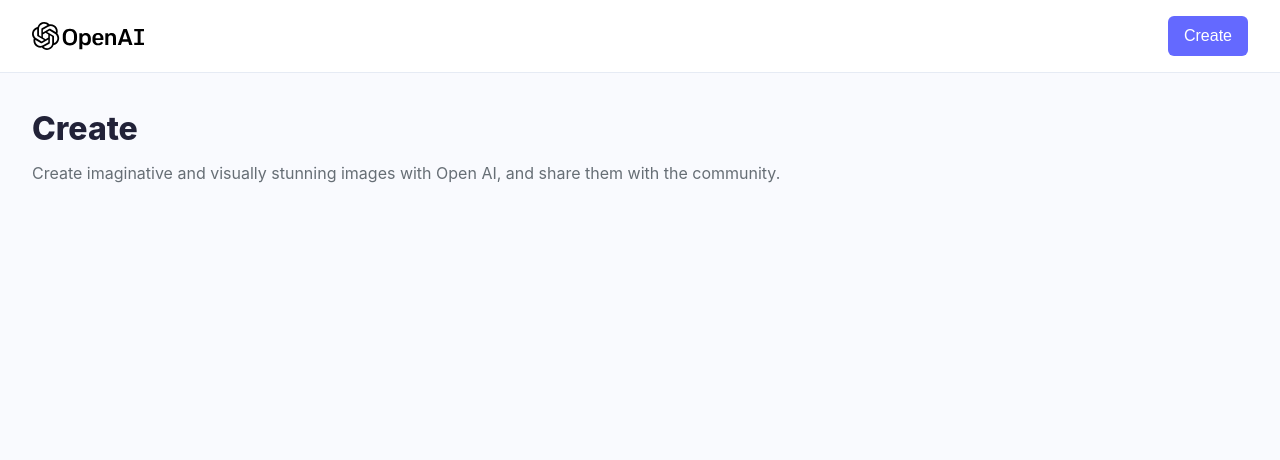
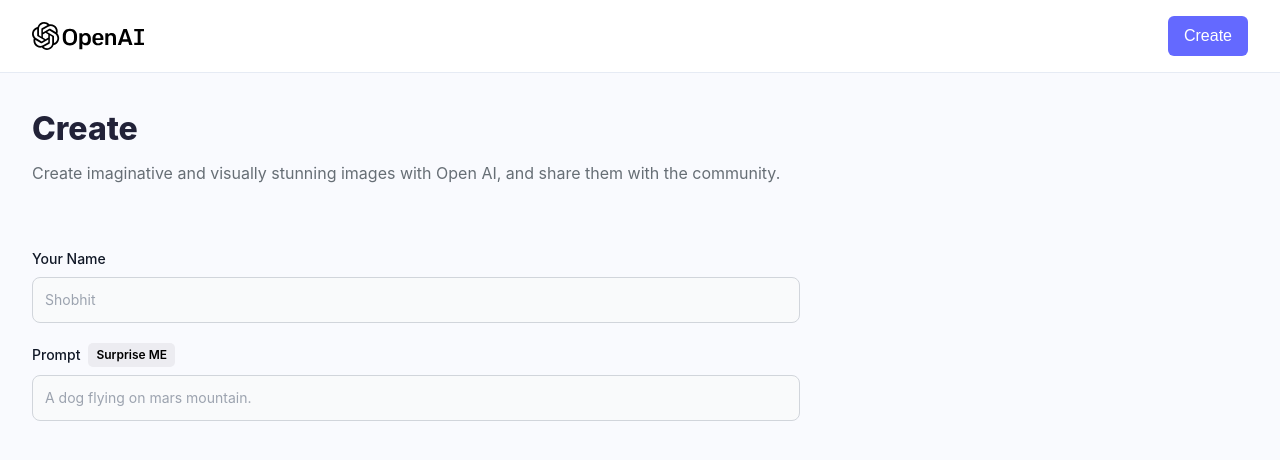
Before and after one commit to orpic/dalle-clone, a React (Vite) app in the folder client/: page /create-post in a window 1280 px wide. Shown: the top 460 px of the page. Built offline with nearby package versions, Linux system fonts and the light colour scheme; a web font is replaced by a local one.

Commit message:
form field complete

```diff
--- a/client/src/components/FormField.jsx
+++ b/client/src/components/FormField.jsx
@@ -1,9 +1,44 @@
 import React from "react";
 
-const FormField = () => {
+const FormField = ({
+  labelName,
+  type,
+  name,
+  placeholder,
+  value,
+  handleChange,
+  isSurpriseMe,
+  handleSurpriseMe,
+}) => {
   return (
     <div>
-      <div className="flex items-center gap-2 mb-2"></div>
+      <div className="flex items-center gap-2 mb-2">
+        <label
+          htmlFor={name}
+          className="block text-sm font-medium text-gray-900"
+        >
+          {labelName}
+        </label>
+        {isSurpriseMe && (
+          <button
+            type="button"
+            onClick={handleSurpriseMe}
+            className="font-semibold text-xs bg-[#ececf1] py-1 px-2 rounded-[5px] text-black"
+          >
+            Surprise ME
+          </button>
+        )}
+      </div>
+      <input
+        type={type}
+        id={name}
+        name={name}
+        placeholder={placeholder}
+        value={value}
+        oChange={handleChange}
+        required
+        className="bg-gray-50 border border-gray-300 text-gray-900 text-sm rounded-lg focus:ring-[#4649ff] focus:border-[#4649ff] outline-none w-full p-3"
+      />
     </div>
   );
 };
--- a/client/src/pages/CreatePost.jsx
+++ b/client/src/pages/CreatePost.jsx
@@ -33,7 +33,7 @@
       <form className="mt-16 max-w-3xl" onSubmit={handleSubmit}>
         <div className="flex flex-col gap-5">
           <FormField
-            label="Your Name"
+            labelName="Your Name"
             type="text"
             name="name"
             placeholder="Shobhit"
@@ -41,7 +41,7 @@
             handleChange={handleChange}
           />
           <FormField
-            label="Prompt"
+            labelName="Prompt"
             type="text"
             name="prompt"
             placeholder="A dog flying on mars mountain."
```
